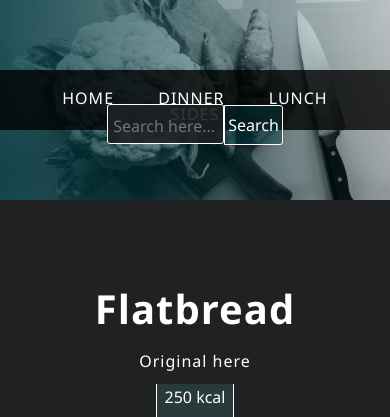
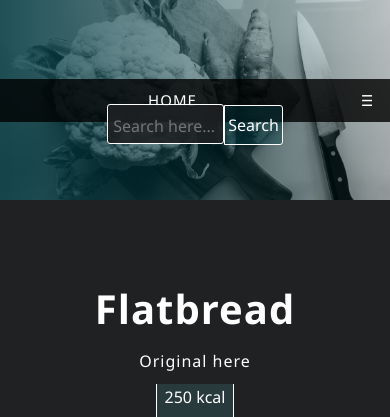
Before and after one commit to Korrupshi/Recipes_1, a Django app: a page that uses templates/detail0.html in a window 390 px wide; the page is wider, and only the part inside the window is pictured. Shown: the top 417 px of that part. Run offline with Django 3.2, Linux system fonts and the light colour scheme; data comes from the database, SQL or seed files in the repository; some libraries are stand-ins or nearby versions.

Commit message:
Fixing bugs and polish

```diff
--- a/static/css/theme.css
+++ b/static/css/theme.css
@@ -73,9 +73,94 @@ pre {
   text-transform: capitalize;
 }
 
+/* Add a black background color to the top navigation */
+.topnav {
+  background-color: rgba(0, 0, 0, 0.8);
+  overflow: hidden;
+  -webkit-box-pack: center;
+      -ms-flex-pack: center;
+          justify-content: center;
+}
+
+/* Style the links inside the navigation bar */
+.topnav a {
+  display: inline-block;
+  color: white;
+  text-align: center;
+  padding: 14px 16px;
+  text-decoration: none;
+  font-size: 15px;
+  text-transform: uppercase;
+}
+
+/* Add an active class to highlight the current page */
 .active {
   border: 1px solid white;
-  padding: 4px;
+  border-radius: 1px;
+  color: white;
+}
+
+/* Hide the link that should open and close the topnav on small screens */
+.topnav .icon {
+  display: none;
+}
+
+/* Add a dark background on topnav links and the dropdown button on hover */
+.topnav a:hover,
+.dropdown:hover .dropbtn {
+  background-color: #003d45;
+  color: white;
+}
+
+/* Add a grey background to dropdown links on hover */
+.dropdown-content a:hover {
+  background-color: #ddd;
+  color: black;
+}
+
+/* Show the dropdown menu when the user moves the mouse over the dropdown button */
+.dropdown:hover .dropdown-content {
+  display: block;
+}
+
+/* When the screen is less than 600 pixels wide, hide all links, except for the first one ("Home"). Show the link that contains should open and close the topnav (.icon) */
+@media screen and (max-width: 600px) {
+  .topnav a:not(:first-child),
+  .dropdown .dropbtn {
+    display: none;
+  }
+  .topnav a.icon {
+    float: right;
+    display: block;
+  }
+}
+
+/* The "responsive" class is added to the topnav with JavaScript when the user clicks on the icon. This class makes the topnav look good on small screens (display the links vertically instead of horizontally) */
+@media screen and (max-width: 600px) {
+  .topnav.responsive {
+    position: relative;
+  }
+  .topnav.responsive a.icon {
+    position: absolute;
+    right: 0;
+    top: 0;
+  }
+  .topnav.responsive a {
+    float: none;
+    display: block;
+    text-align: left;
+  }
+  .topnav.responsive .dropdown {
+    float: none;
+  }
+  .topnav.responsive .dropdown-content {
+    position: relative;
+  }
+  .topnav.responsive .dropdown .dropbtn {
+    display: block;
+    width: 100%;
+    text-align: left;
+  }
 }
 
 *,
--- a/static/scss/_config.scss
+++ b/static/scss/_config.scss
@@ -65,7 +65,96 @@ pre {
 .cap {
   text-transform: capitalize;
 }
+// .active {
+//   border: 1px solid $text-color;
+//   // padding: 4px;
+// }
+// _________________________________________________________________
+// 2. Navbar Responsive
+/* Add a black background color to the top navigation */
+.topnav {
+  background-color: rgba(0, 0, 0, 0.8);
+  overflow: hidden;
+  justify-content: center;
+}
+
+/* Style the links inside the navigation bar */
+.topnav a {
+  display: inline-block;
+  color: $text-color;
+  text-align: center;
+  padding: 14px 16px;
+  text-decoration: none;
+  font-size: 15px;
+  text-transform: uppercase;
+}
+
+/* Add an active class to highlight the current page */
 .active {
   border: 1px solid $text-color;
-  padding: 4px;
+  border-radius: 1px;
+  color: white;
 }
+
+/* Hide the link that should open and close the topnav on small screens */
+.topnav .icon {
+  display: none;
+}
+
+/* Add a dark background on topnav links and the dropdown button on hover */
+.topnav a:hover,
+.dropdown:hover .dropbtn {
+  background-color: $secondary-color;
+  color: white;
+}
+
+/* Add a grey background to dropdown links on hover */
+.dropdown-content a:hover {
+  background-color: #ddd;
+  color: black;
+}
+
+/* Show the dropdown menu when the user moves the mouse over the dropdown button */
+.dropdown:hover .dropdown-content {
+  display: block;
+}
+
+/* When the screen is less than 600 pixels wide, hide all links, except for the first one ("Home"). Show the link that contains should open and close the topnav (.icon) */
+@media screen and (max-width: 600px) {
+  .topnav a:not(:first-child),
+  .dropdown .dropbtn {
+    display: none;
+  }
+  .topnav a.icon {
+    float: right;
+    display: block;
+  }
+}
+
+/* The "responsive" class is added to the topnav with JavaScript when the user clicks on the icon. This class makes the topnav look good on small screens (display the links vertically instead of horizontally) */
+@media screen and (max-width: 600px) {
+  .topnav.responsive {
+    position: relative;
+  }
+  .topnav.responsive a.icon {
+    position: absolute;
+    right: 0;
+    top: 0;
+  }
+  .topnav.responsive a {
+    float: none;
+    display: block;
+    text-align: left;
+  }
+  .topnav.responsive .dropdown {
+    float: none;
+  }
+  .topnav.responsive .dropdown-content {
+    position: relative;
+  }
+  .topnav.responsive .dropdown .dropbtn {
+    display: block;
+    width: 100%;
+    text-align: left;
+  }
+}
--- a/templates/detail0.html
+++ b/templates/detail0.html
@@ -21,28 +21,14 @@
 
   <!-- Main banner -->
   <div class="banner mid" style="height: 200px;">
-    <!-- Navbar -->
-<header class="mid">
-<nav class="menu mid">
-   <div class="row mid">
-
-    <ul class="menu-nav">
-        <li class="menu-nav_item mid">
-            <a href="/" class="menu-nav_link mid">Home</a>
-        </li>
-        <li class="menu-nav_item">
-            <a href="search?dinner=on&search=" class="menu-nav_link">Dinner</a>
-        </li>
-        <li class="menu-nav_item">
-            <a href="search?lunch=on&search=" class="menu-nav_link">Lunch</a>
-        </li>
-        <li class="menu-nav_item">
-            <a href="search?side=on&search=" class="menu-nav_link">Sides</a>
-        </li>
-    </ul>
-   </div>
-</nav>
-</header>
+<!-- Navbar Responsive -->
+<div class="topnav mid" id="myTopnav">
+   <a href="/" class="">Home</a>
+   <a href="search?dinner=on&search=">Dinner</a>
+   <a href="search?lunch=on&search=">Lunch</a>
+   <a href="search?side=on&search=">Sides</a>
+       <a href="javascript:void(0);" class="icon" onclick="myFunction()">&#9776;</a>
+ </div>
 </div>
 <!-- Search bar -->
 <div class="row mid ban">
@@ -109,6 +95,18 @@
    </div>
    <!-- Copyright -->
 </footer>
+<!-- Navbar mobile script -->
+<script>
+   /* Toggle between adding and removing the "responsive" class to topnav when the user clicks on the icon */
+   function myFunction() {
+     var x = document.getElementById("myTopnav");
+     if (x.className === "topnav") {
+       x.className += " responsive";
+     } else {
+       x.className = "topnav";
+     }
+   }
+   </script>
 
 </body>
 </html>
```
Also changed, not shown: static/scss/theme.scss (+0 -25 lines), templates/filter.html (+21 -23 lines), templates/home.html (+32 -4 lines), 1 other file.
